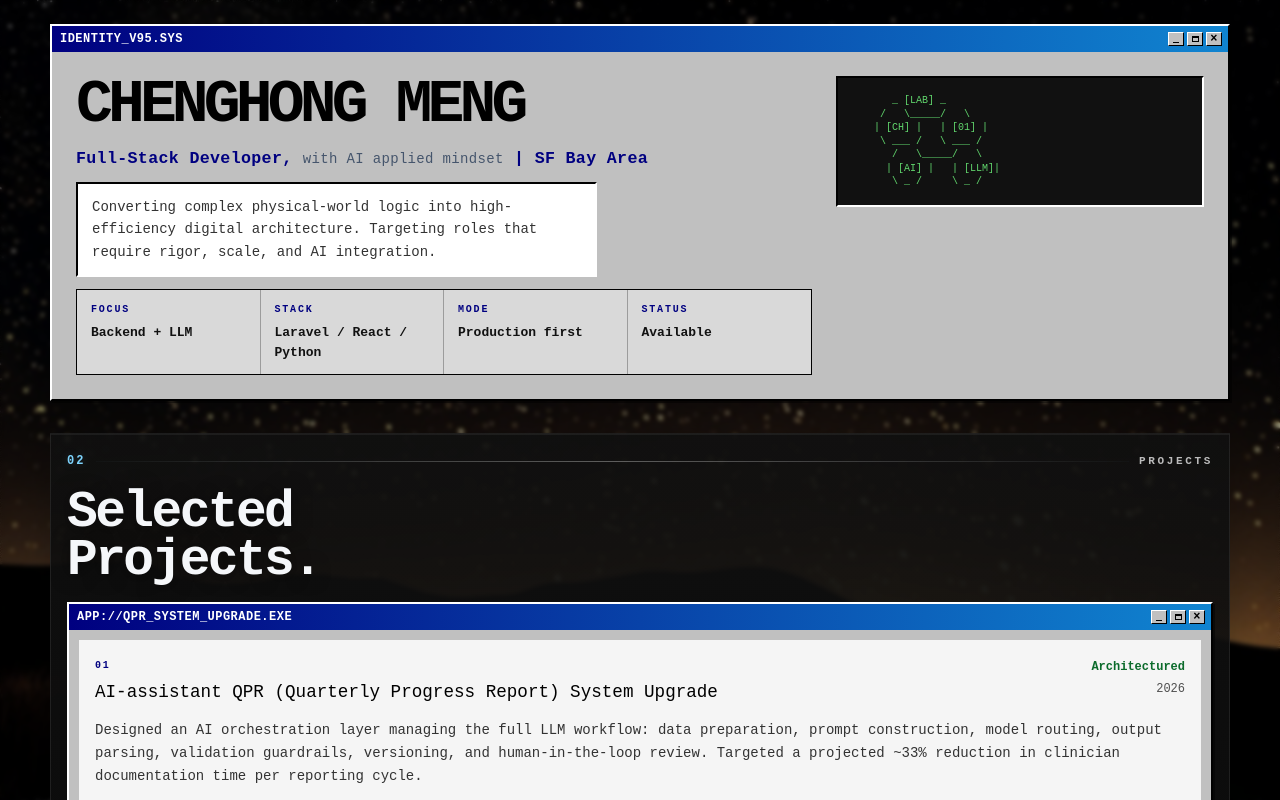
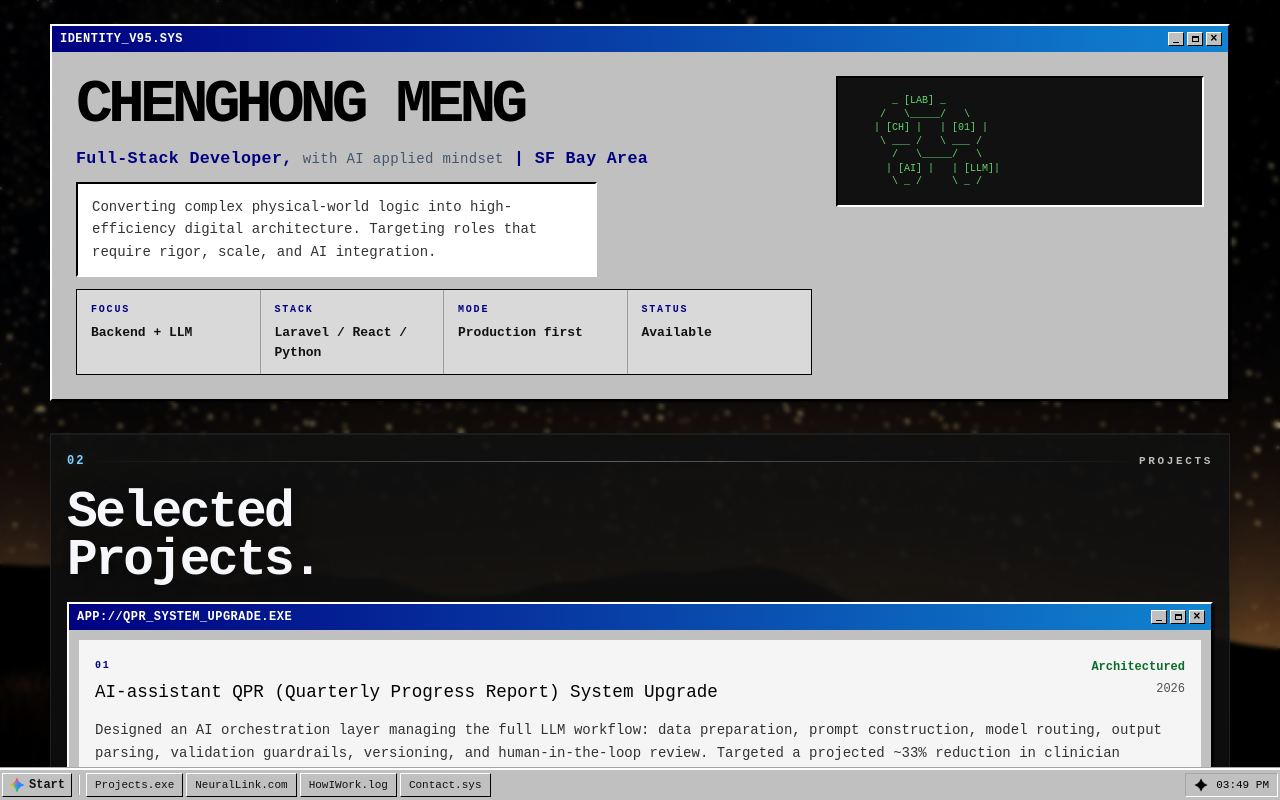
Before and after one commit to chenghongm/my-portfolio, a Next.js app: page /gemini-style in a window 1280 px wide. Shown: the top 800 px of the page. Built offline with nearby package versions, Linux system fonts and the light colour scheme.

Commit message:
add docker route for gemini-style

```diff
--- a/src/pages/gemini-style.js
+++ b/src/pages/gemini-style.js
@@ -157,7 +157,18 @@ export default function Home() {
   const [history, setHistory] = useState([]);
   const [input, setInput] = useState("");
   const [isThinking, setIsThinking] = useState(false);
+  const [time, setTime] = useState("");
   const terminalBodyRef = useRef(null);
+
+  useEffect(() => {
+    const timer = setInterval(() => {
+      const now = new Date();
+      setTime(now.toLocaleTimeString([], { hour: "2-digit", minute: "2-digit" }));
+    }, 1000);
+    const now = new Date();
+    setTime(now.toLocaleTimeString([], { hour: "2-digit", minute: "2-digit" }));
+    return () => clearInterval(timer);
+  }, []);
 
   useEffect(() => {
     if (terminalBodyRef.current) {
@@ -189,6 +200,13 @@ export default function Home() {
       } finally {
         setIsThinking(false);
       }
+    }
+  };
+
+  const scrollTo = (id) => {
+    const el = document.getElementById(id);
+    if (el) {
+      el.scrollIntoView({ behavior: "smooth" });
     }
   };
 
@@ -243,7 +261,7 @@ export default function Home() {
             </div>
           </WindowFrame>
 
-          <section className="section-block">
+          <section className="section-block" id="projects">
             <SectionHeader num="02" label="Projects" />
             <h2 className="section-heading">
               Selected
@@ -258,7 +276,7 @@ export default function Home() {
           </section>
 
           {/* Neural Link Terminal */}
-          <section className="section-block">
+          <section className="section-block" id="neural-link">
             <SectionHeader num="03" label="Neural Link" />
             <div className="terminal-window win95-inset">
               <div className="win95-header" style={{ marginBottom: 0 }}>
@@ -287,7 +305,7 @@ export default function Home() {
             </div>
           </section>
 
-          <section className="section-block">
+          <section className="section-block" id="how-i-work">
             <SectionHeader num="04" label="How I work" />
             <div className="work-grid">
               {workCards.map((card) => (
@@ -300,7 +318,7 @@ export default function Home() {
             </div>
           </section>
 
-          <section className="section-block">
+          <section className="section-block" id="contact">
             <SectionHeader num="05" label="Contact" />
             <h2 className="contact-heading">
               Let&apos;s build
@@ -316,6 +334,33 @@ export default function Home() {
           <span>2026</span>
         </footer>
       </div>
+
+      {/* Win95 Taskbar */}
+      <div className="win95-taskbar">
+        <div className="win95-start-btn" onClick={() => scrollTo("top")}>
+          <img src="/assets/gemini_icon.png" alt="Gemini" />
+          <span>Start</span>
+        </div>
+        <div className="taskbar-divider" />
+        <div className="taskbar-tabs">
+          <div className="taskbar-tab" onClick={() => scrollTo("projects")}>
+            Projects.exe
+          </div>
+          <div className="taskbar-tab" onClick={() => scrollTo("neural-link")}>
+            NeuralLink.com
+          </div>
+          <div className="taskbar-tab" onClick={() => scrollTo("how-i-work")}>
+            HowIWork.log
+          </div>
+          <div className="taskbar-tab" onClick={() => scrollTo("contact")}>
+            Contact.sys
+          </div>
+        </div>
+        <div className="taskbar-tray">
+          <img src="/assets/gemini_icon.png" alt="" style={{ width: 14, height: 14, filter: "grayscale(100%) brightness(0)" }} />
+          <span>{time}</span>
+        </div>
+      </div>
     </div>
   );
 }
--- a/src/styles/globals.css
+++ b/src/styles/globals.css
@@ -594,3 +594,123 @@ a {
     font-size: 11px;
   }
 }
+
+/* Windows 95 Taskbar */
+.win95-taskbar {
+  position: fixed;
+  bottom: 0;
+  left: 0;
+  right: 0;
+  height: 32px;
+  background: var(--win-bg);
+  border-top: 2px solid var(--win-white);
+  display: flex;
+  align-items: center;
+  padding: 2px;
+  gap: 4px;
+  z-index: 1000;
+  box-shadow: 0 -1px 0 var(--win-bg-dark);
+}
+
+.win95-start-btn {
+  display: flex;
+  align-items: center;
+  gap: 4px;
+  padding: 2px 6px;
+  background: var(--win-bg);
+  border-top: 1px solid var(--win-white);
+  border-left: 1px solid var(--win-white);
+  border-right: 1px solid var(--win-black);
+  border-bottom: 1px solid var(--win-black);
+  font-weight: 800;
+  font-size: 12px;
+  height: 24px;
+  cursor: pointer;
+  user-select: none;
+}
+
+.win95-start-btn:active {
+  border-top: 1px solid var(--win-black);
+  border-left: 1px solid var(--win-black);
+  border-right: 1px solid var(--win-white);
+  border-bottom: 1px solid var(--win-white);
+  padding: 3px 5px 1px 7px;
+}
+
+.win95-start-btn img {
+  width: 16px;
+  height: 16px;
+}
+
+.taskbar-divider {
+  width: 2px;
+  height: 20px;
+  background: var(--win-bg-dark);
+  border-right: 1px solid var(--win-white);
+  margin: 0 2px;
+}
+
+.taskbar-tabs {
+  flex: 1;
+  display: flex;
+  gap: 3px;
+  overflow-x: auto;
+  scrollbar-width: none;
+}
+
+.taskbar-tabs::-webkit-scrollbar {
+  display: none;
+}
+
+.taskbar-tab {
+  min-width: 80px;
+  max-width: 160px;
+  padding: 2px 8px;
+  background: var(--win-bg);
+  border-top: 1px solid var(--win-white);
+  border-left: 1px solid var(--win-white);
+  border-right: 1px solid var(--win-black);
+  border-bottom: 1px solid var(--win-black);
+  font-size: 11px;
+  white-space: nowrap;
+  overflow: hidden;
+  text-overflow: ellipsis;
+  display: flex;
+  align-items: center;
+  height: 24px;
+  cursor: pointer;
+  user-select: none;
+}
+
+.taskbar-tab:active, .taskbar-tab.active {
+  background: #e0e0e0;
+  border-top: 1px solid var(--win-black);
+  border-left: 1px solid var(--win-black);
+  border-right: 1px solid var(--win-white);
+  border-bottom: 1px solid var(--win-white);
+  padding: 3px 7px 1px 9px;
+  background-image: linear-gradient(45deg, #c0c0c0 25%, transparent 25%, transparent 75%, #c0c0c0 75%, #c0c0c0),
+    linear-gradient(45deg, #c0c0c0 25%, transparent 25%, transparent 75%, #c0c0c0 75%, #c0c0c0);
+  background-size: 2px 2px;
+  background-position: 0 0, 1px 1px;
+}
+
+.taskbar-tray {
+  padding: 2px 8px;
+  border-top: 1px solid var(--win-bg-dark);
+  border-left: 1px solid var(--win-bg-dark);
+  border-right: 1px solid var(--win-white);
+  border-bottom: 1px solid var(--win-white);
+  font-size: 11px;
+  display: flex;
+  align-items: center;
+  gap: 8px;
+  height: 24px;
+  margin-left: auto;
+  color: #000;
+}
+
+/* Adjust page shell to not be covered by taskbar */
+.gemini-theme .page-shell {
+  padding-bottom: 56px;
+}
```
